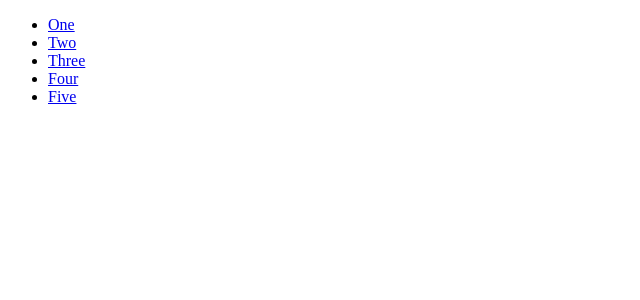
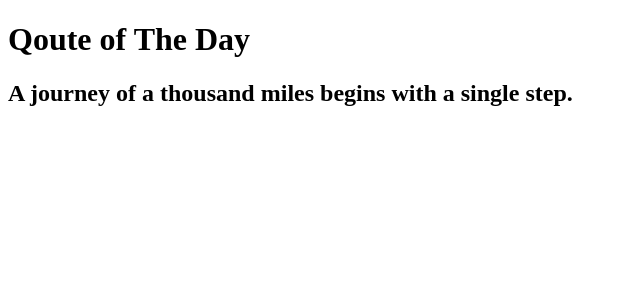
Before and after one commit to ani29dy/30-ReactJS-Problems, a React (Vite) app: page / in a window 1280 px wide. Shown: the top 300 px of the page, without its empty margins (0-640 px from the left). Built offline with nearby package versions, Linux system fonts and the light colour scheme.

Commit message:
Problem Eleven added to App.jsx

```diff
--- a/src/App.jsx
+++ b/src/App.jsx
@@ -9,6 +9,7 @@ import Time from "./Problems/07-Time";
 import TodoList from "./Problems/08-TodoList";
 import BgChange from "./Problems/09-BgChange";
 import Router from "./Problems/10-Router";
+import RandomQoutes from "./Problems/11-RandomQoutes";
 
 function App() {
   return (
@@ -22,7 +23,8 @@ function App() {
       {/* <Time /> */}
       {/* <TodoList /> */}
       {/* <BgChange /> */}
-      <Router />
+      {/* <Router /> */}
+      <RandomQoutes />
     </>
   );
 }
```
